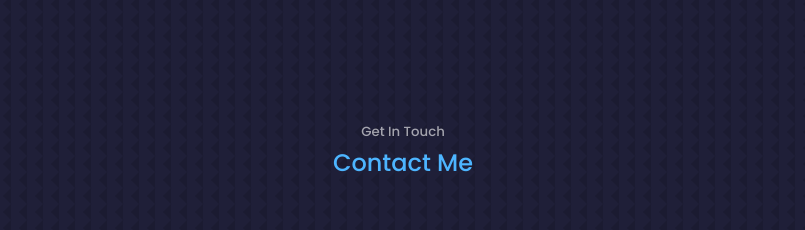
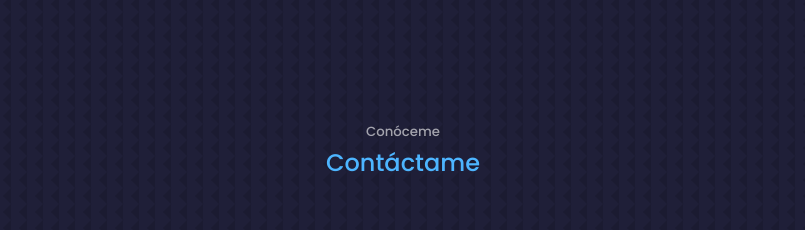
Before and after one commit to richardd82/myportfolio, a React (Create React App) app: page / in a window 1280 px wide. Shown: the part 5060-5290 px from the top of the page, without its empty margins (237-1042 px from the left). Built offline with nearby package versions, Linux system fonts and the light colour scheme.

Commit message:
Change my pics and fix text

```diff
--- a/src/components/contact/Contact.jsx
+++ b/src/components/contact/Contact.jsx
@@ -18,8 +18,8 @@ const Contact = () => {
   };
   return (
     <section id='contact'>
-      <h5>Get In Touch</h5>
-      <h2>Contact Me</h2>
+      <h5>Conóceme</h5>
+      <h2>Contáctame</h2>
 
       <div className="container contact__container">
         <div className="contact__options">
--- a/src/components/footer/Footer.jsx
+++ b/src/components/footer/Footer.jsx
@@ -16,7 +16,7 @@ const Footer = () => {
         <li><a href="#services">Servicios</a></li>
         <li><a href="#portfolio">Portafolio</a></li>
         {/* <li><a href="#testimonials">Testimonials</a></li> */}
-        <li><a href="#contact">Contactame</a></li>
+        <li><a href="#contact">Contáctame</a></li>
       </ul>
 
       <div className="footer__socials">
--- a/src/components/header/header.css
+++ b/src/components/header/header.css
@@ -38,10 +38,10 @@ header{
 /*---------- Me ----------*/
 .me{
     background: linear-gradient(var(--color-primary), transparent);
-    width: 22rem;
-    height: 30rem;
+    width: 29rem;
+    height: 35rem;
     position: absolute;
-    left: calc(50% - 11rem);
+    left: calc(46.5% - 11rem);
     margin-top: 4rem;
     border-radius: 12rem 12rem 0 0;
     overflow: hidden;
```
Also changed, not shown: src/assets/me.png, src/assets/me2.png (added).
